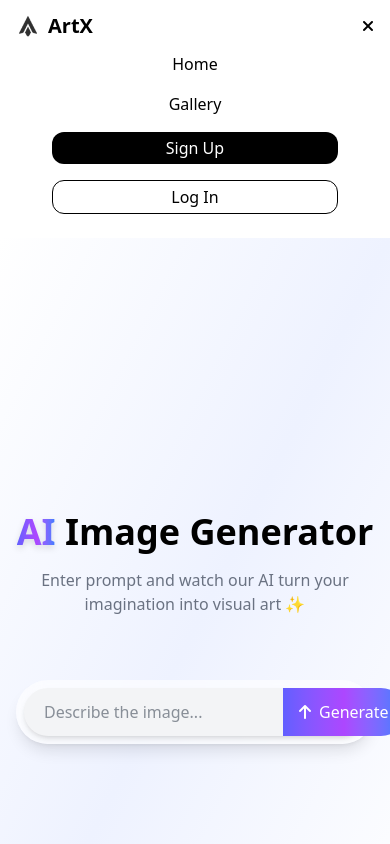
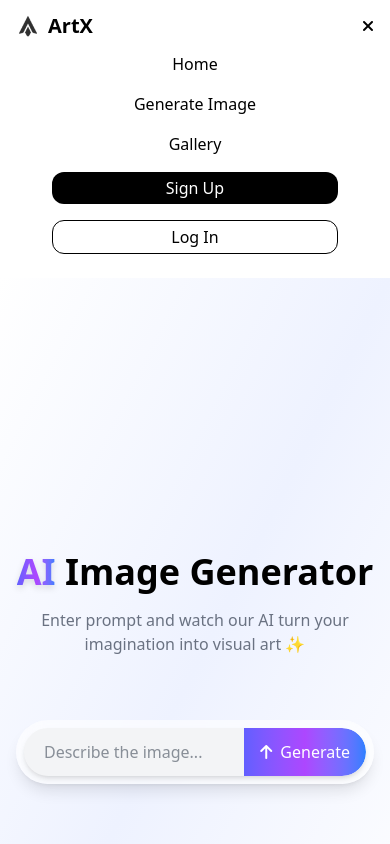
Before and after one commit to siddharth756/ArtX, a React (Vite) app in the folder artx-frontend/: page /generate in a window 390 px wide. Both pictures are taken after a click on the button 367 px from the left and 26 px from the top of the page. Shown: the top 844 px of the page. Built offline with nearby package versions, Linux system fonts and the light colour scheme; no server answers.

Commit message:
Component Modified.

```diff
--- a/artx-frontend/components/Generate.jsx
+++ b/artx-frontend/components/Generate.jsx
@@ -48,7 +48,7 @@ function Generate({ openModel }) {
       imageData.append("prompt", prompt)
 
       const res = await dispatch(fetchGeneratedImage(imageData)).unwrap()
-      const newUser = {...user, creditBalance: res.creditBalance };
+      const newUser = { ...user, creditBalance: res.creditBalance };
       await updateUser(newUser)
       setisLoading(false)
       setprompt("")
@@ -111,7 +111,7 @@ function Generate({ openModel }) {
         Image Generator
       </h1>
       <p className="text-center text-gray-500 max-w-lg mb-6">
-      Enter prompt and watch our AI turn your imagination into visual art ✨
+        Enter prompt and watch our AI turn your imagination into visual art ✨
       </p>
 
       {/* Feedback Messages */}
@@ -177,23 +177,24 @@ function Generate({ openModel }) {
       <div className="w-full max-w-xl mt-10 bg-white/60 backdrop-blur-md p-2 rounded-full shadow-lg">
         <form
           onSubmit={handleSubmit}
-          className="flex items-center bg-gray-100 rounded-full shadow-md focus-within:ring-2 focus-within:ring-indigo-600"
+          className="flex items-center bg-gray-100 rounded-full shadow-md focus-within:ring-2 focus-within:ring-indigo-600 overflow-hidden min-w-0"
         >
           <input
             type="text"
             value={prompt}
             onChange={(e) => setprompt(e.target.value)}
             placeholder="Describe the image..."
-            className="flex-grow h-12 pl-5 pr-2 text-gray-800 bg-transparent rounded-l-full focus:outline-none"
+            className="flex-grow h-12 pl-5 pr-2 text-gray-800 bg-transparent rounded-l-full focus:outline-none min-w-0"
           />
           <button
             type="submit"
-            className="h-12 px-4 bg-gradient-to-r from-indigo-500 via-purple-500 to-blue-500 text-white rounded-r-full hover:opacity-90 transition flex items-center cursor-pointer"
+            className="h-12 px-4 bg-gradient-to-r from-indigo-500 via-purple-500 to-blue-500 text-white rounded-r-full hover:opacity-90 transition flex items-center cursor-pointer whitespace-nowrap"
           >
             <i className="fa-solid fa-arrow-up mr-2"></i> Generate
           </button>
         </form>
       </div>
+
     </div>
   );
 }
--- a/artx-frontend/components/Navbar.jsx
+++ b/artx-frontend/components/Navbar.jsx
@@ -121,6 +121,15 @@ const Navbar = ({ openModel }) => {
                 Home
               </NavLink>
               <NavLink
+                to={"/generate"}
+                className={({ isActive }) =>
+                  `px-4 rounded relative group hover:bg-white ${isActive ? "bg-white" : ""}`
+                }
+                onClick={() => setMenuOpen(false)}
+              >
+                Generate Image
+              </NavLink>
+              <NavLink
                 to={"/gallary"}
                 className={({ isActive }) =>
                   `px-4 rounded relative group hover:bg-white ${isActive ? "bg-white" : ""}`
```
